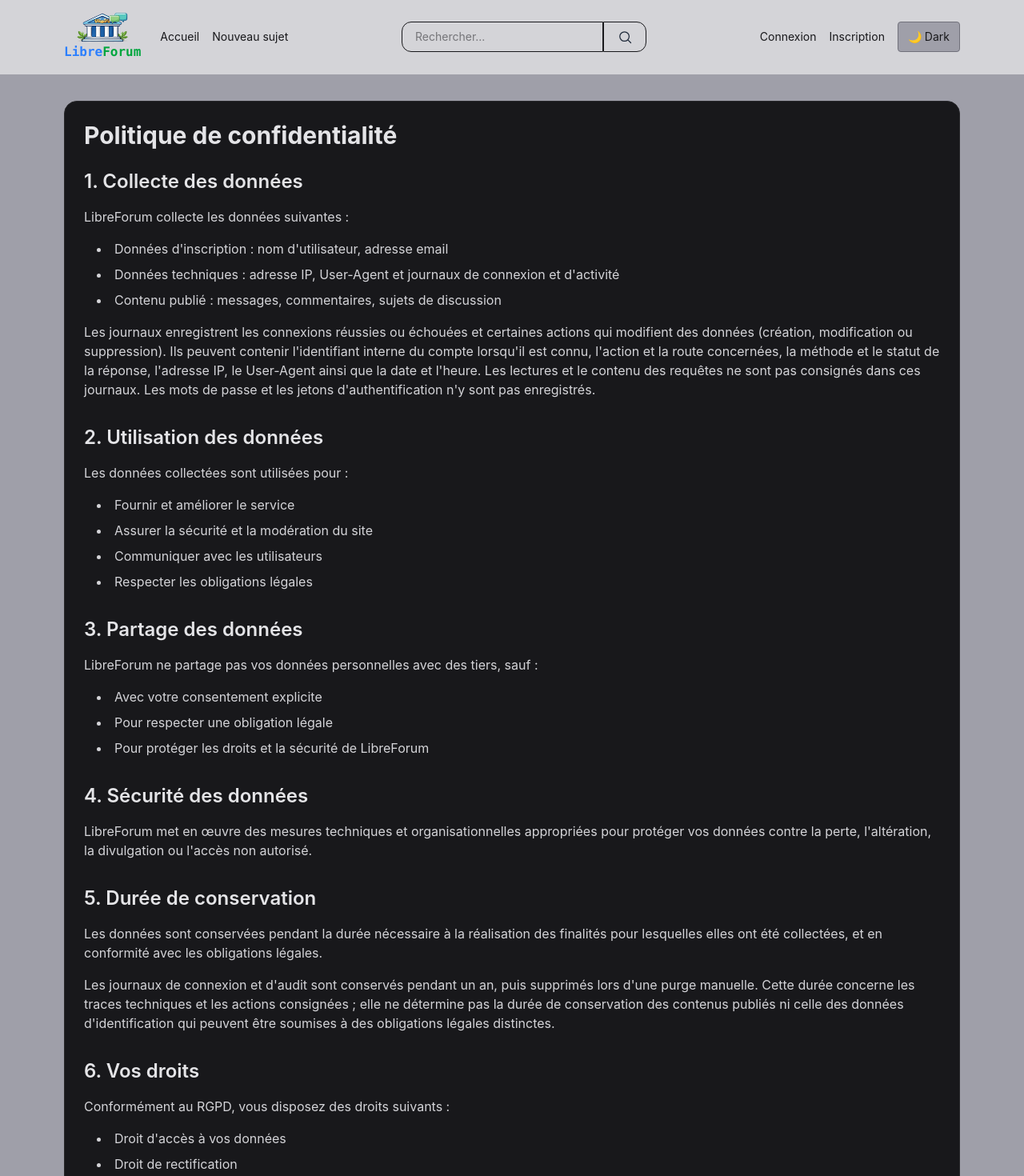
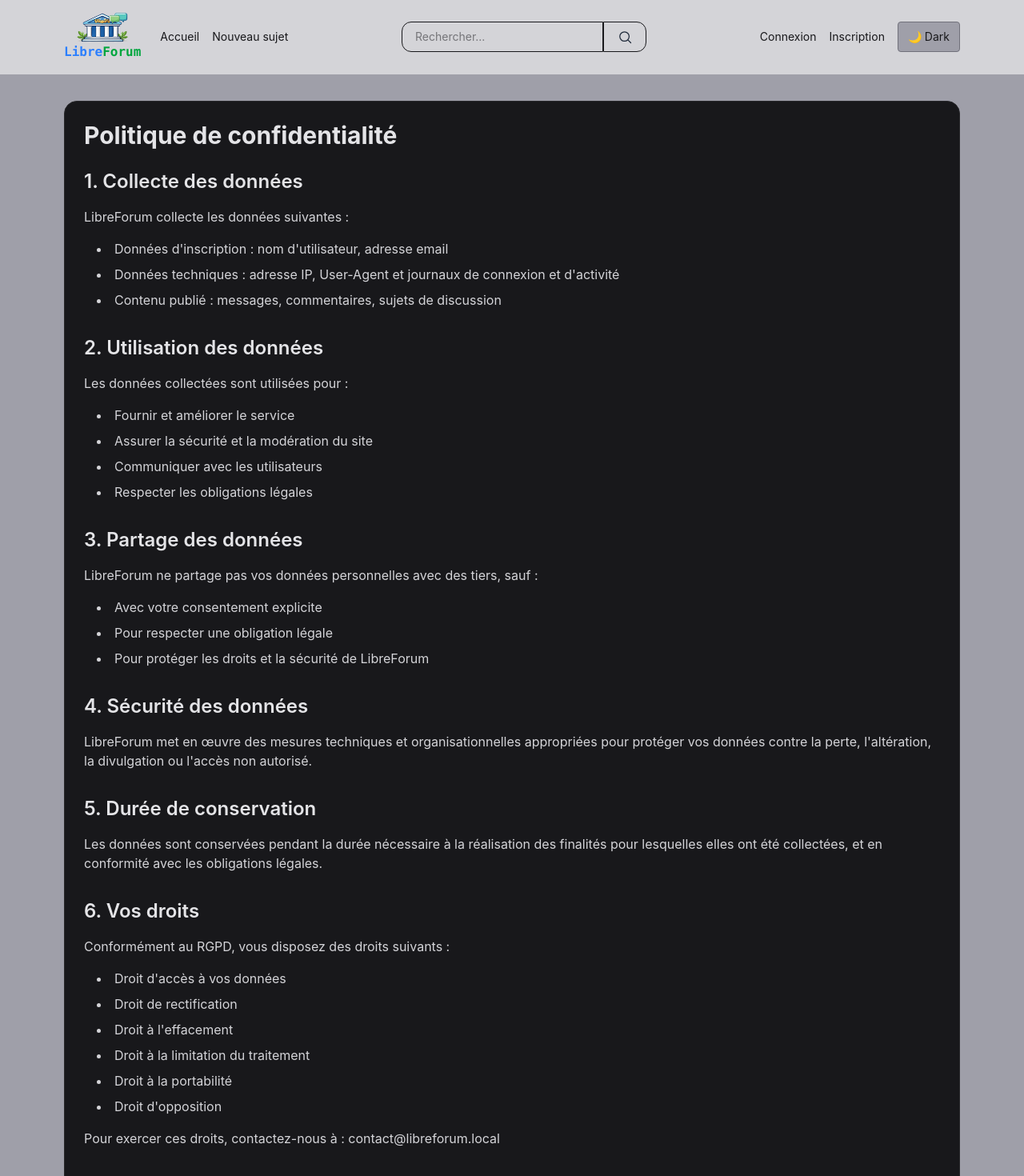
Before and after one commit to OliRati/LibreForum, a React (Vite) app in the folder frontend/: page /app/confidentialite in a window 1280 px wide. Shown: the top 1470 px of the page at 80% size. Built offline with nearby package versions, Linux system fonts and the light colour scheme; no server answers.

Commit message:
Remove redundant details about logging and data retention from privacy policy

```diff
--- a/frontend/src/pages/legal/PolitiqueConfidentialite.tsx
+++ b/frontend/src/pages/legal/PolitiqueConfidentialite.tsx
@@ -16,13 +16,6 @@ export default function PolitiqueConfidentialite() {
                 <li>Données techniques : adresse IP, User-Agent et journaux de connexion et d'activité</li>
                 <li>Contenu publié : messages, commentaires, sujets de discussion</li>
               </ul>
-              <p>
-                Les journaux enregistrent les connexions réussies ou échouées et certaines actions qui modifient des données
-                (création, modification ou suppression). Ils peuvent contenir l'identifiant interne du compte lorsqu'il est
-                connu, l'action et la route concernées, la méthode et le statut de la réponse, l'adresse IP, le User-Agent
-                ainsi que la date et l'heure. Les lectures et le contenu des requêtes ne sont pas consignés dans ces journaux.
-                Les mots de passe et les jetons d'authentification n'y sont pas enregistrés.
-              </p>
             </div>
           </section>
 
@@ -70,12 +63,6 @@ export default function PolitiqueConfidentialite() {
               <p>
                 Les données sont conservées pendant la durée nécessaire à la réalisation des finalités pour lesquelles elles ont été collectées, et en conformité avec les obligations légales.
               </p>
-              <p>
-                Les journaux de connexion et d'audit sont conservés pendant un an, puis supprimés lors d'une purge manuelle.
-                Cette durée concerne les traces techniques et les actions consignées ; elle ne détermine pas la durée de
-                conservation des contenus publiés ni celle des données d'identification qui peuvent être soumises à des
-                obligations légales distinctes.
-              </p>
             </div>
           </section>
 
```
